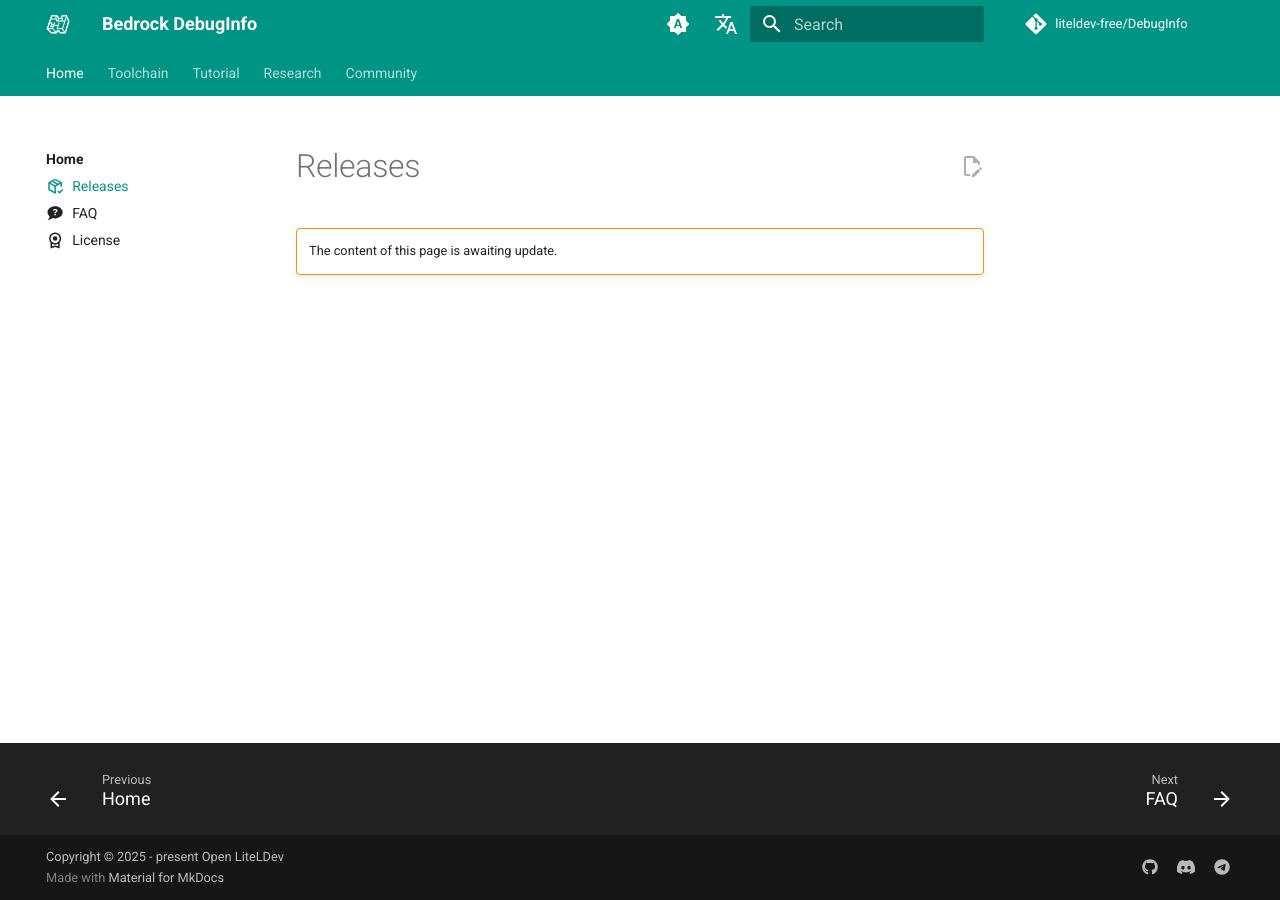
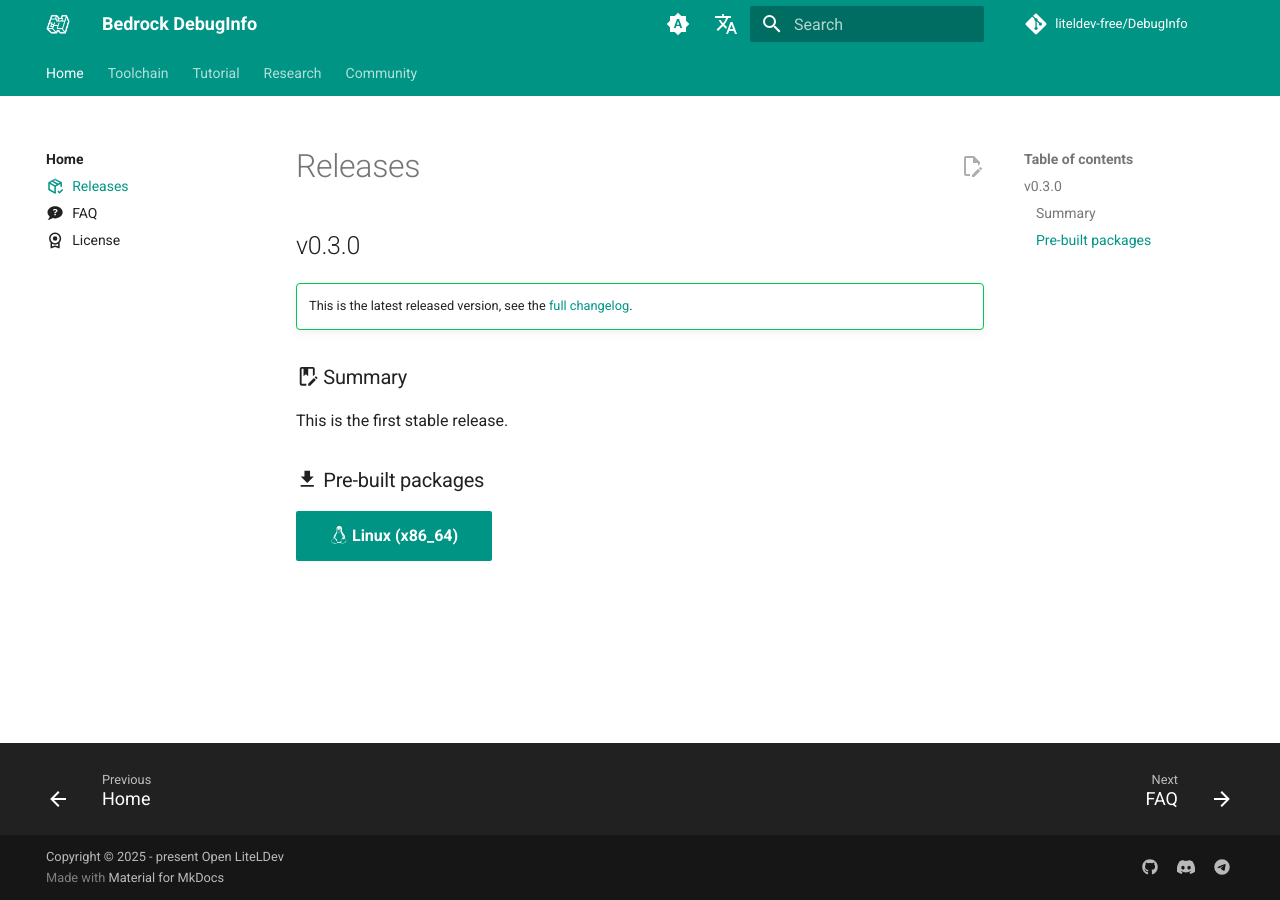
Before and after one commit to liteldev-free/DebugInfo, an MkDocs documentation site: the page built from docs/releases.md, in a window 1280 px wide. Built offline with MkDocs 1.6.1 and Material for MkDocs 9.7.7, drawn with Linux system fonts in a browser that asks for light colours; comment, search, counter and statistics services are not loaded; the version menu is left out.

Commit message:
docs: update release page.

```diff
--- a/docs/releases.md
+++ b/docs/releases.md
@@ -4,6 +4,16 @@ icon: material/package-variant-closed-check
 
 # Releases
 
-!!! warning ""
+## v0.3.0
 
-    The content of this page is awaiting update.
+!!! success ""
+
+    This is the latest released version, see the [full changelog](https://github.com/liteldev-free/DebugInfo/compare/v0.2.0...v0.3.0).
+
+### :material-book-edit-outline: Summary
+
+This is the first stable release.
+
+### :material-download: Pre-built packages
+
+[:simple-linux: Linux (x86_64)](https://github.com/liteldev-free/DebugInfo/releases/download/v0.3.0/debuginfo-release-linux-x64.zip){ .md-button .md-button--primary }
--- a/mkdocs.yml
+++ b/mkdocs.yml
@@ -21,9 +21,6 @@ nav:
       - Generate a PDB from scratch: tutorial/generate-a-pdb-from-scratch.md
   - Research:
       - research/index.md
-      - research/HeaderGen.md
-      - research/PreLoader.md
-      - research/FakeSymbol.md
   - Community:
       - community/index.md
       - Code of Conduct: CODE_OF_CONDUCT.md
@@ -83,8 +80,8 @@ extra:
     - name: English
       link: /
       lang: en
-  version:
-    provider: mike
+  #  version:
+  #    provider: mike
   social:
     - icon: fontawesome/brands/github
       link: https://github.com/liteldev-free
--- a/requirements.txt
+++ b/requirements.txt
@@ -21,7 +21,7 @@ mkdocs==1.6.1
 mkdocs-get-deps==0.2.0
 mkdocs-git-committers-plugin-2==2.5.0
 mkdocs-git-revision-date-localized-plugin==1.4.1
-mkdocs-material==9.6.7
+mkdocs-material==9.6.8
 mkdocs-material-extensions==1.3.1
 packaging==24.2
 paginate==0.5.7
```
Also changed, not shown: docs/research/FakeSymbol.md (deleted, +0 -5 lines), docs/research/HeaderGen.md (deleted, +0 -5 lines), docs/research/PreLoader.md (deleted, +0 -5 lines), docs/research/index.md (+0 -2 lines).
